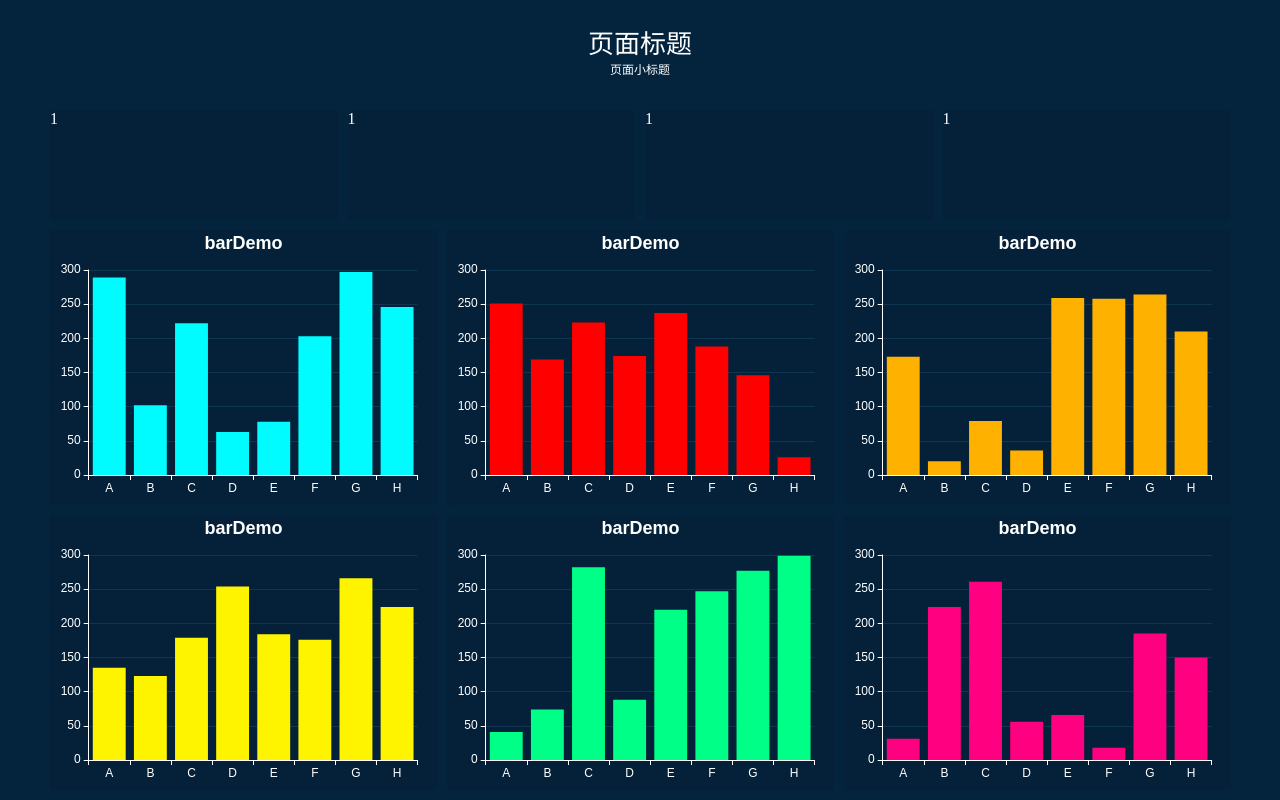
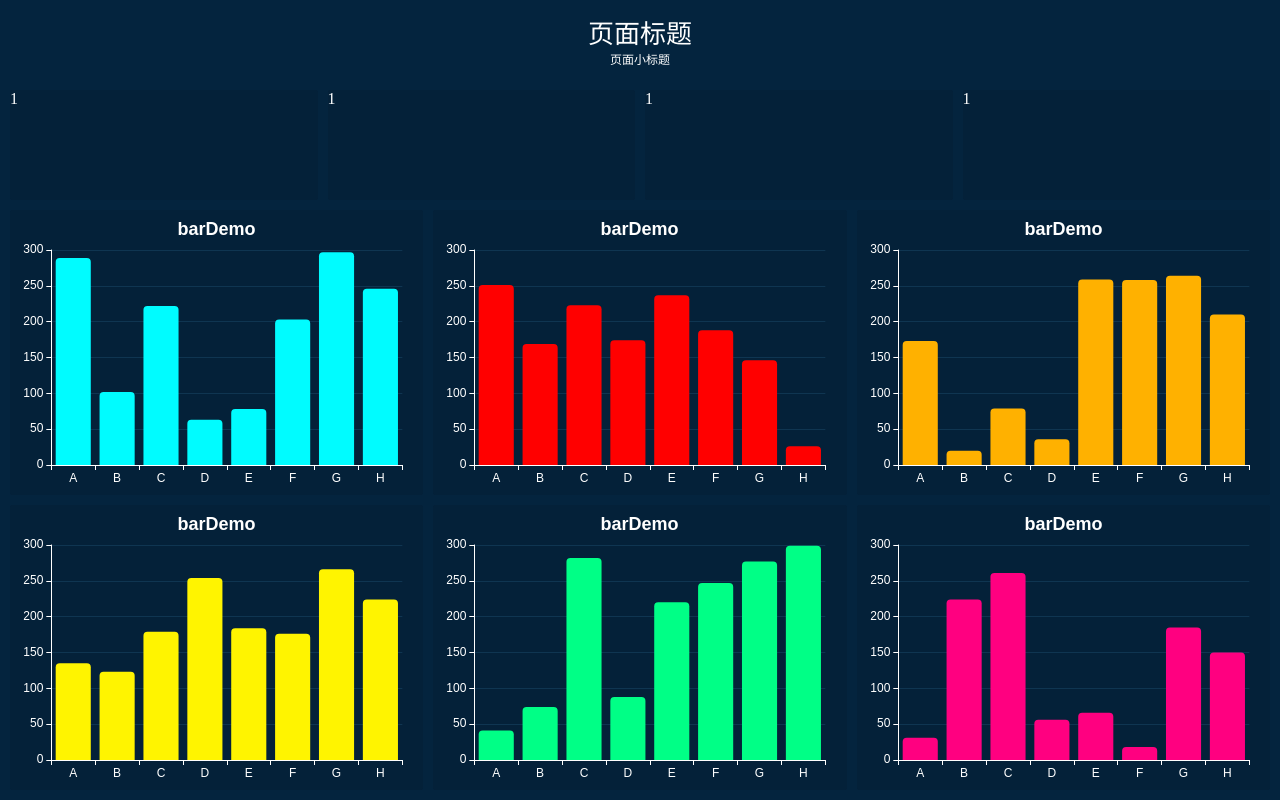
Before and after one commit to FairyEver/wdbc-data-display-system, a Vue app: page /#/screen/demo1 in a window 1280 px wide. Built offline with nearby package versions, Linux system fonts and the light colour scheme.

Commit message:
no message

```diff
--- a/src/components/Charts/Bar/Demo/index.vue
+++ b/src/components/Charts/Bar/Base/index.vue
@@ -28,6 +28,7 @@ export default {
       return {
         title: {
           text: this.titleText,
+          top: '6',
           left: 'center',
           textStyle: {
             color: '#FFF'
@@ -63,7 +64,8 @@ export default {
           {
             type: 'bar',
             itemStyle: {
-              color: this.itemColor
+              color: this.itemColor,
+              barBorderRadius: [4, 4, 0, 0]
             },
             data: []
           }
--- a/src/components/Charts/register.js
+++ b/src/components/Charts/register.js
@@ -1,3 +1,3 @@
 import Vue from 'vue'
 
-Vue.component('ChartBarDemo', resolve => { require(['@/components/Charts/Bar/Demo/index.vue'], resolve) })
+Vue.component('ChartBarBase', resolve => { require(['@/components/Charts/Bar/Base/index.vue'], resolve) })
--- a/src/page/screen/demo1/index.vue
+++ b/src/page/screen/demo1/index.vue
@@ -1,6 +1,6 @@
 <template>
   <div class="container flex-group col">
-    <div class="flex-item flex-group col center screen-header" style="height: 100px;">
+    <div class="flex-item flex-group col center screen-header" style="height: 80px;">
       <p class="title">页面标题</p>
       <p class="sub-title">页面小标题</p>
     </div>
@@ -14,26 +14,26 @@
     <div class="flex-item grow flex-group row" style="padding: 5px; margin-top: -10px;">
       <div class="flex-item grow flex-group col">
         <div ref="box5" class="flex-item grow hov" style="margin: 5px;">
-          <ChartBarDemo ref="box5chart" v-bind="setting.box5chart" @mounted="handleChartMounted"></ChartBarDemo>
+          <ChartBarBase ref="box5chart" v-bind="setting.box5chart" @mounted="handleChartMounted"></ChartBarBase>
         </div>
         <div ref="box6" class="flex-item grow hov" style="margin: 5px;">
-          <ChartBarDemo ref="box6chart" v-bind="setting.box6chart" @mounted="handleChartMounted"></ChartBarDemo>
+          <ChartBarBase ref="box6chart" v-bind="setting.box6chart" @mounted="handleChartMounted"></ChartBarBase>
         </div>
       </div>
       <div class="flex-item grow flex-group col">
         <div ref="box7" class="flex-item grow hov" style="margin: 5px;">
-          <ChartBarDemo ref="box7chart" v-bind="setting.box7chart" @mounted="handleChartMounted"></ChartBarDemo>
+          <ChartBarBase ref="box7chart" v-bind="setting.box7chart" @mounted="handleChartMounted"></ChartBarBase>
         </div>
         <div ref="box8" class="flex-item grow hov" style="margin: 5px;">
-          <ChartBarDemo ref="box8chart" v-bind="setting.box8chart" @mounted="handleChartMounted"></ChartBarDemo>
+          <ChartBarBase ref="box8chart" v-bind="setting.box8chart" @mounted="handleChartMounted"></ChartBarBase>
         </div>
       </div>
       <div class="flex-item grow flex-group col">
         <div ref="box9" class="flex-item grow hov" style="margin: 5px;">
-          <ChartBarDemo ref="box9chart" v-bind="setting.box9chart" @mounted="handleChartMounted"></ChartBarDemo>
+          <ChartBarBase ref="box9chart" v-bind="setting.box9chart" @mounted="handleChartMounted"></ChartBarBase>
         </div>
         <div ref="box10" class="flex-item grow hov" style="margin: 5px;">
-          <ChartBarDemo ref="box10chart" v-bind="setting.box10chart" @mounted="handleChartMounted"></ChartBarDemo>
+          <ChartBarBase ref="box10chart" v-bind="setting.box10chart" @mounted="handleChartMounted"></ChartBarBase>
         </div>
       </div>
     </div>
--- a/src/style/index.scss
+++ b/src/style/index.scss
@@ -23,7 +23,7 @@ html, body {
       // 页面
       .container {
         margin: 0px auto;
-        max-width: 1200px;
+        max-width: 1920px;
         height: 100%;
         .hov {
           border-radius: 2px;
```
Also changed, not shown: 1 other file (tests, documents, lock files or other folders).
